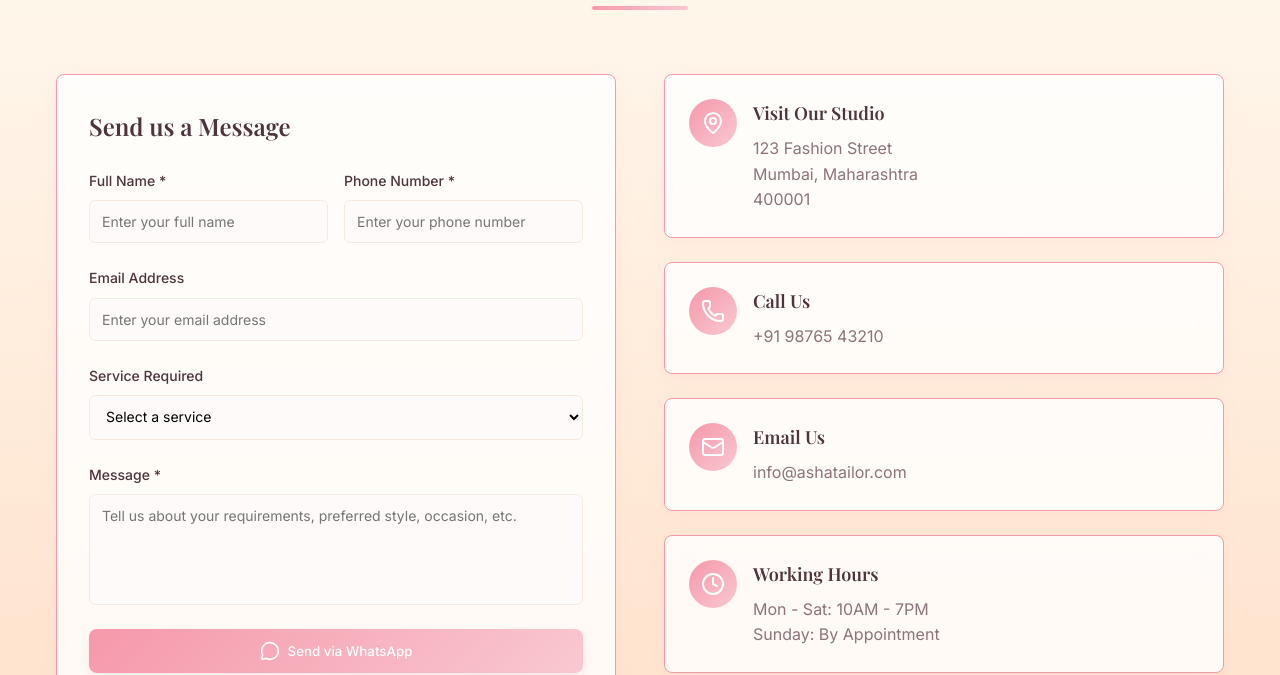
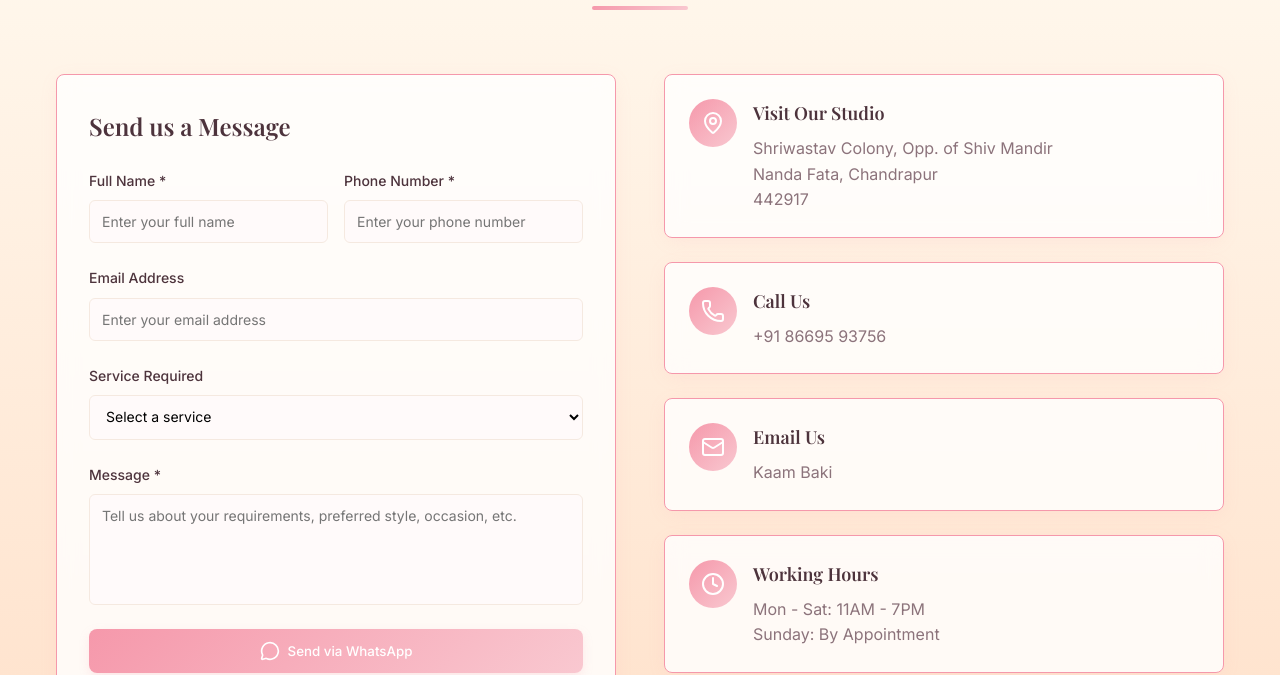
Before and after one commit to harshnawale8/AshaLadiesTailor, a plain HTML site: page index.html in a window 1280 px wide. Shown: the part 5020-5695 px from the top of the page. Drawn offline with nearby package versions, Linux system fonts and the light colour scheme.

Commit message:
First commit

```diff
--- a/index.html
+++ b/index.html
@@ -496,9 +496,9 @@
                         </div>
                         <div class="contact-details">
                             <h4 class="contact-title">Visit Our Studio</h4>
-                            <p>123 Fashion Street</p>
-                            <p>Mumbai, Maharashtra</p>
-                            <p>400001</p>
+                            <p>Shriwastav Colony, Opp. of Shiv Mandir</p>
+                            <p>Nanda Fata, Chandrapur</p>
+                            <p>442917</p>
                         </div>
                     </div>
 
@@ -508,7 +508,7 @@
                         </div>
                         <div class="contact-details">
                             <h4 class="contact-title">Call Us</h4>
-                            <p>+91 98765 43210</p>
+                            <p>+91 86695 93756</p>
                         </div>
                     </div>
 
@@ -518,7 +518,7 @@
                         </div>
                         <div class="contact-details">
                             <h4 class="contact-title">Email Us</h4>
-                            <p>info@ashatailor.com</p>
+                            <p>Kaam Baki</p>
                         </div>
                     </div>
 
@@ -528,7 +528,7 @@
                         </div>
                         <div class="contact-details">
                             <h4 class="contact-title">Working Hours</h4>
-                            <p>Mon - Sat: 10AM - 7PM</p>
+                            <p>Mon - Sat: 11AM - 7PM</p>
                             <p>Sunday: By Appointment</p>
                         </div>
                     </div>
@@ -536,7 +536,7 @@
                     <!-- Map -->
                     <div class="map-container">
                         <iframe
-                            src="https://www.google.com/maps/embed?pb=!1m18!1m12!1m3!1d3771.7751!2d72.8777!3d19.0760!2m3!1f0!2f0!3f0!3m2!1i1024!2i768!4f13.1!3m3!1m2!1s0x0%3A0x0!2zMTnCsDA0JzMzLjYiTiA3MsKwNTInMzkuNyJF!5e0!3m2!1sen!2sin!4v8080920232"
+                            src="https://www.google.com/maps/embed?pb=!1m18!1m12!1m3!1d518.9840207092258!2d79.13920401559888!3d19.774195698361837!2m3!1f0!2f0!3f0!3m2!1i1024!2i768!4f13.1!3m3!1m2!1s0x3bd2c5bb7668d981%3A0xd4a2004a224ab4b2!2sA!5e0!3m2!1sen!2sin!4v1754124913542!5m2!1sen!2sin"
                             width="100%"
                             height="100%"
                             style="border: 0;"
@@ -569,13 +569,13 @@
                         <a href="https://wa.me/8080920232" target="_blank" class="social-link">
                             <i data-lucide="message-circle" class="icon-small"></i>
                         </a>
-                        <a href="https://instagram.com/ashatailor" target="_blank" class="social-link">
+                        <a href="https://www.instagram.com/" target="_blank" class="social-link">
                             <i data-lucide="instagram" class="icon-small"></i>
                         </a>
-                        <a href="tel:+919876543210" class="social-link">
+                        <a href="tel:+918669593756" class="social-link">
                             <i data-lucide="phone" class="icon-small"></i>
                         </a>
-                        <a href="mailto:info@ashatailor.com" class="social-link">
+                        <a href=" " class="social-link">
                             <i data-lucide="mail" class="icon-small"></i>
                         </a>
                     </div>
```
